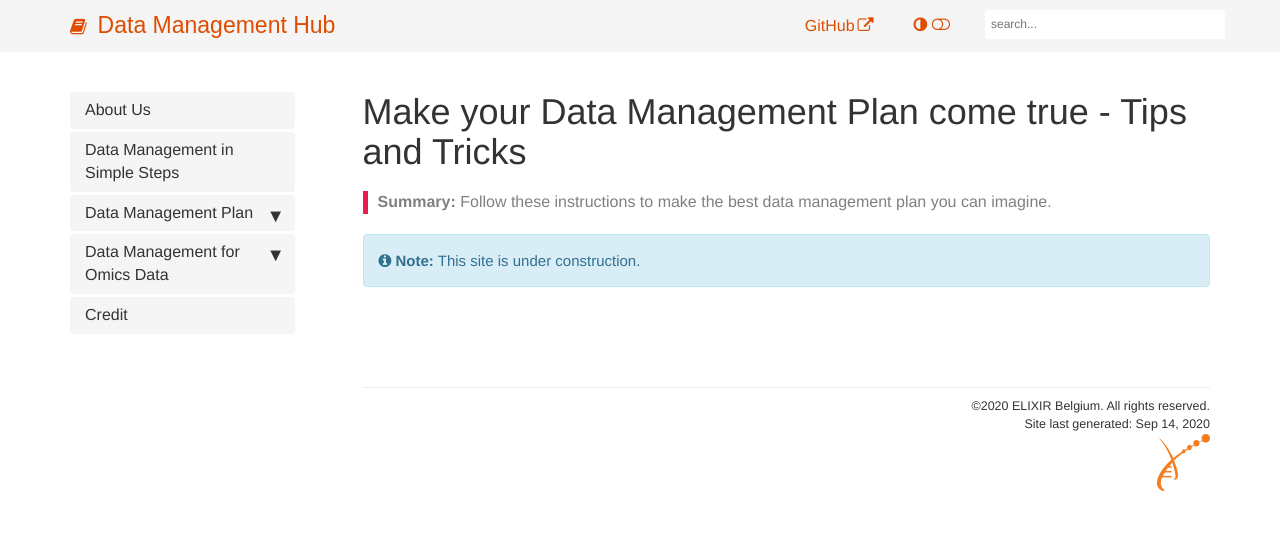
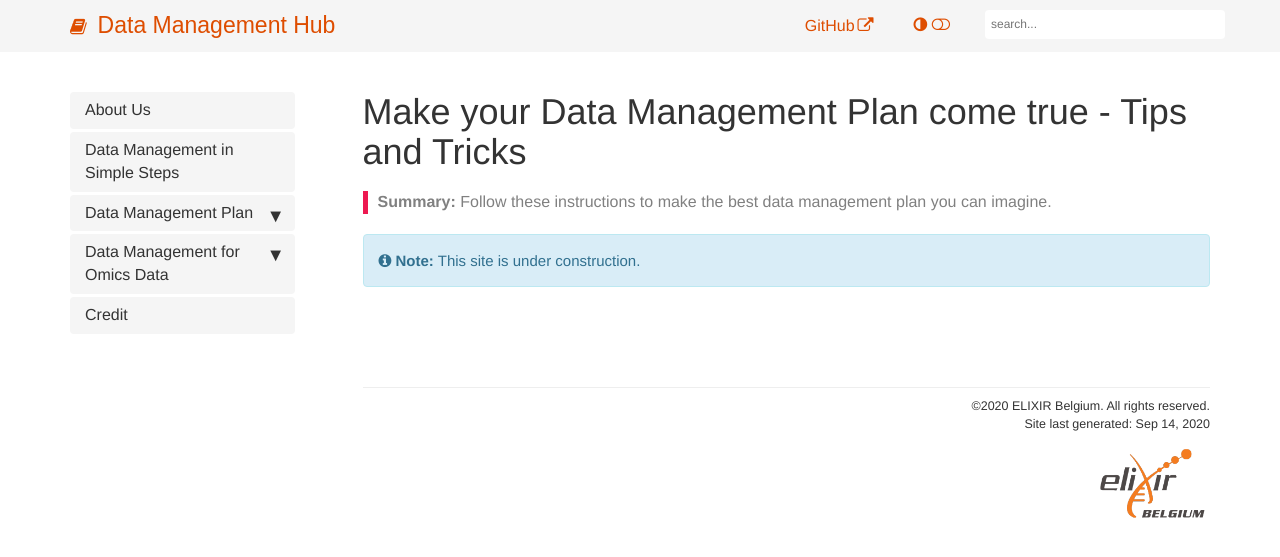
Before and after one commit to ELIXIR-Belgium/rdm-guide, a Jekyll site: the page built from index.md, in a window 1280 px wide. Shown: the top 557 px of the page. Built offline with Jekyll 4.4.1, drawn with Linux system fonts in a browser that asks for light colours; some web fonts are replaced.

Commit message:
footer Elixir belgium fix

```diff
--- a/_includes/footer.html
+++ b/_includes/footer.html
@@ -3,7 +3,7 @@
                 <div class="col-lg-12 footer">
                &copy;{{ site.time | date: "%Y"  }} {{site.company_name}}. All rights reserved. <br />
 {% if page.last_updated %}<span>Page last updated:</span> {{page.last_updated}}<br/>{% endif %} Site last generated: {{ site.time | date: "%b %-d, %Y"  }} <br />
-<p><img src="{{ "images/company_logo.png" }}" alt="Company logo"/></p>
+<p><img class="footerimg" src="{{ "images/company_logo.png" }}" alt="Company logo"/></p>
                 </div>
             </div>
 </footer>
--- a/css/customstyles.css
+++ b/css/customstyles.css
@@ -92,6 +92,10 @@ a {
 
 a:hover {
     color: var(--link-hover-color);
+}
+
+.footerimg {
+    width: 110px;
 }
 
 .bs-callout {
```
Also changed, not shown: images/company_logo.png.
